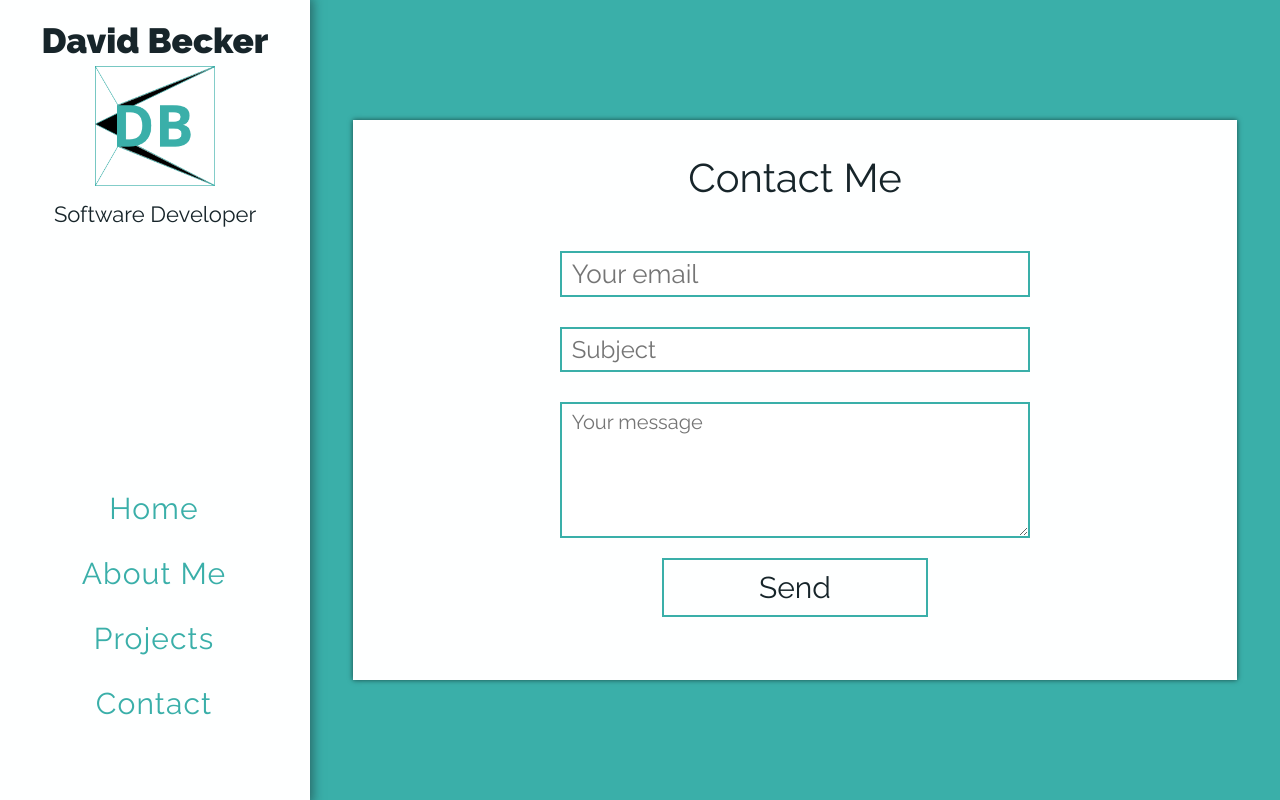
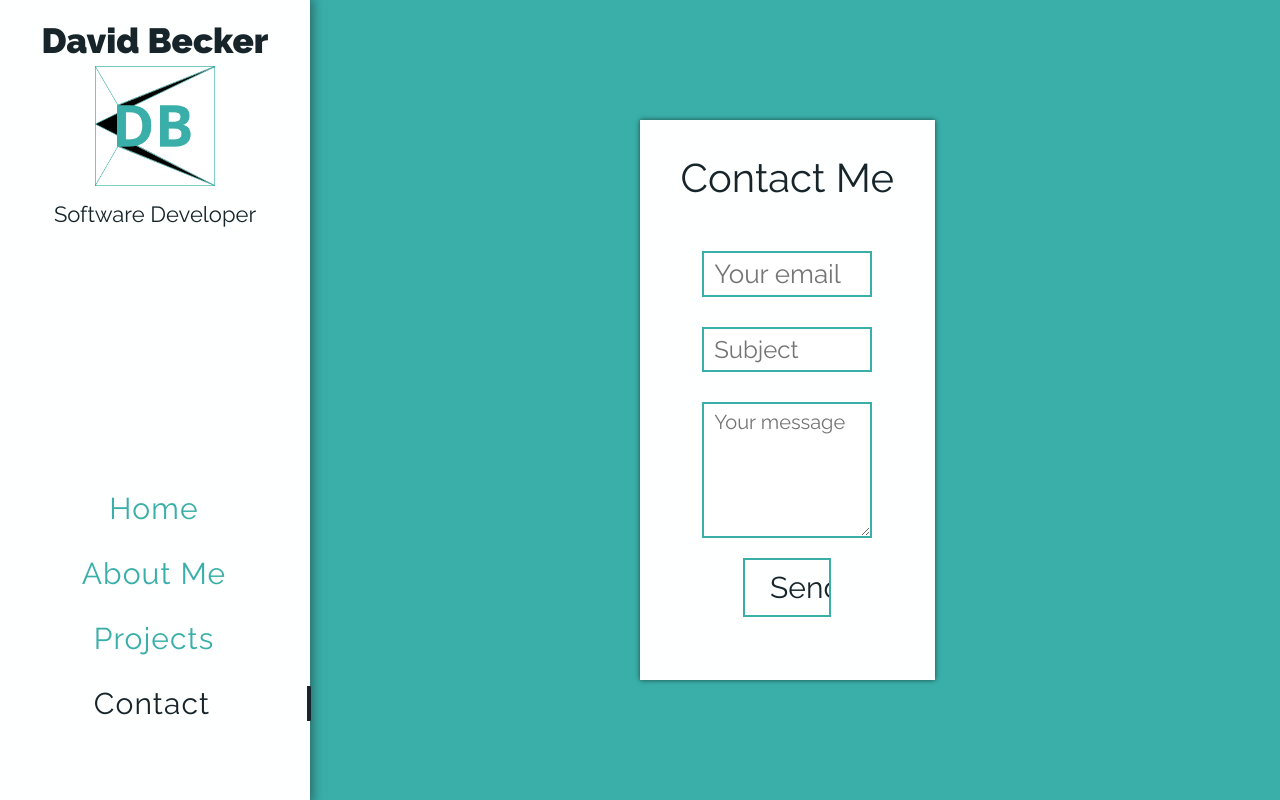
Before and after one commit to davidbecker6081/Portfolio, a React (Create React App) app: page /contact in a window 1280 px wide. Shown: the top 800 px of the page. Built offline with nearby package versions, Linux system fonts and the light colour scheme.

Commit message:
Add location to highlight link of current page

```diff
--- a/package.json
+++ b/package.json
@@ -5,6 +5,7 @@
   "dependencies": {
     "react": "^15.6.1",
     "react-dom": "^15.6.1",
+    "react-history": "^0.18.2",
     "react-scripts": "1.0.13"
   },
   "scripts": {
--- a/src/AboutMe/AboutMe.css
+++ b/src/AboutMe/AboutMe.css
@@ -5,6 +5,8 @@
 #FEFFFF - header text*/
 
 .about-me-text {
+  padding-left: 10px;
+  border-left: 1px solid #17252A;
   font-size: 16px;
   letter-spacing: 1.1px;
   line-height: 1.3;
@@ -13,6 +15,7 @@
 }
 
 .about-me-text:nth-of-type(1) {
+  border: none;
   color: #17252A;
   font-size: 25px;
 }
--- a/src/AboutMe/AboutMe.js
+++ b/src/AboutMe/AboutMe.js
@@ -2,7 +2,8 @@
 import './AboutMe.css';
 import { Link } from 'react-router-dom';
 
-const AboutMe = () => {
+const AboutMe = ({ props, checkCurrentPage }) => {
+	checkCurrentPage(props.location.pathname)
 	return (
 		<section className="about-me-container">
 			<p className="about-me-text">Who am I, you ask? Let me tell you all about ME.</p>
--- a/src/App.js
+++ b/src/App.js
@@ -9,15 +9,75 @@
 import Contact from './Contact/Contact';
 
 class App extends Component {
+	constructor() {
+		super()
+		this.state = {
+			currentPage: '/',
+		}
+	}
+
+	checkCurrentPage(location) {
+		// console.log(this.state.currentPage === location)
+		if (this.state.currentPage !== location) {
+			this.setState({
+				currentPage: location
+			})
+		}
+	}
+
 	render() {
 		return (
 			<div className="App">
-				<NavHeader />
+				<NavHeader currentPage={this.state.currentPage} />
 				<main>
-					<Route exact path="/" component={Main} />
-					<Route exact path="/projects" component={Projects} />
-					<Route exact path="/about-me" component={AboutMe} />
-					<Route exact path="/contact" component={Contact} />
+					<Route
+						exact
+						path="/"
+						render={props => (
+							<div>
+								<Main
+									props={props}
+									checkCurrentPage={this.checkCurrentPage.bind(this)}
+								/>
+							</div>
+						)}
+					/>
+					<Route
+						exact
+						path="/projects"
+						render={props => (
+							<div>
+								<Projects
+									props={props}
+									checkCurrentPage={this.checkCurrentPage.bind(this)}
+								/>
+							</div>
+						)}
+					/>
+					<Route
+						exact
+						path="/about-me"
+						render={props => (
+							<div>
+								<AboutMe
+									props={props}
+									checkCurrentPage={this.checkCurrentPage.bind(this)}
+								/>
+							</div>
+						)}
+					/>
+					<Route
+						exact
+						path="/contact"
+						render={props => (
+							<div>
+								<Contact
+									props={props}
+									checkCurrentPage={this.checkCurrentPage.bind(this)}
+								/>
+							</div>
+						)}
+					/>
 				</main>
 			</div>
 		);
--- a/src/Contact/Contact.js
+++ b/src/Contact/Contact.js
@@ -1,7 +1,8 @@
 import React from 'react';
 import './Contact.css';
 
-const Contact = () => {
+const Contact = ({ props, checkCurrentPage }) => {
+	checkCurrentPage(props.location.pathname)
 	return (
 		<section className="contact-form-container">
 			<h2>Contact Me</h2>
--- a/src/Main/Main.js
+++ b/src/Main/Main.js
@@ -2,7 +2,10 @@
 import './Main.css';
 // import { Link } from 'react-router-dom';
 
-const Main = () => {
+const Main = ({ props, checkCurrentPage }) => {
+
+	checkCurrentPage(props.location.pathname)
+
 	return (
 		<section className="main-container">
 			<div className="main-txt">
--- a/src/NavHeader/NavHeader.css
+++ b/src/NavHeader/NavHeader.css
@@ -86,6 +86,13 @@
   color: #17252A;
   font-size: 32px;
   transition: 1.3s;
+}
+
+.current {
+  border-right: 4px solid #17252A;
+  border-radius: 1px;
+  color: #17252A;
+  font-size: 32px;
 }
 
 .quick-contact {
--- a/src/NavHeader/NavHeader.js
+++ b/src/NavHeader/NavHeader.js
@@ -2,36 +2,52 @@
 import './NavHeader.css';
 import { Link } from 'react-router-dom';
 
-const NavHeader = () => {
+const NavHeader = ({ currentPage }) => {
+	const currentHome = currentPage === '/' ? 'current' : '';
+	const currentAbout = currentPage === '/about-me' ? 'current' : '';
+	const currentProjects = currentPage === '/projects' ? 'current' : '';
+	const currentContact = currentPage === '/contact' ? 'current' : '';
+
 	return (
 		<header>
 			<div className="nav-logo">
-				<h1>
-					David Becker
-				</h1>
-				<div className="david-logo"></div>
-				<h2>
-					Software Developer
-				</h2>
+				<h1>David Becker</h1>
+				<div className="david-logo" />
+				<h2>Software Developer</h2>
 			</div>
 			<div className="nav-link-container">
-				<Link to="/" className="nav-link">Home</Link>
-				<Link to="/about-me" className="nav-link">About Me</Link>
-				<Link to="/projects" className="nav-link">Projects</Link>
-				<Link to="/contact" className="nav-link">Contact</Link>
+				<Link to="/" className={`nav-link ${currentHome}`}>
+					Home
+				</Link>
+				<Link to="/about-me" className={`nav-link ${currentAbout}`}>
+					About Me
+				</Link>
+				<Link to="/projects" className={`nav-link ${currentProjects}`}>
+					Projects
+				</Link>
+				<Link to="/contact" className={`nav-link ${currentContact}`}>
+					Contact
+				</Link>
 			</div>
 			<div className="quick-contact">
 				<div className="quick-contact-links">
-					<a href="https://github.com/davidbecker6081" target="_blank" rel="noopener noreferrer">
-					</a>
-					<a href="https://www.linkedin.com/in/david-a-becker/" target="_blank" rel="noopener noreferrer">
-					</a>
-					<a href="https://www.turing.io/alumni/david-becker" target="_blank" rel="noopener noreferrer">
-					</a>
+					<a
+						href="https://github.com/davidbecker6081"
+						target="_blank"
+						rel="noopener noreferrer"
+					/>
+					<a
+						href="https://www.linkedin.com/in/david-a-becker/"
+						target="_blank"
+						rel="noopener noreferrer"
+					/>
+					<a
+						href="https://www.turing.io/alumni/david-becker"
+						target="_blank"
+						rel="noopener noreferrer"
+					/>
 				</div>
-				<p>
-					david@beckersite.com
-				</p>
+				<p>david@beckersite.com</p>
 			</div>
 		</header>
 	);
--- a/src/Projects/Projects.js
+++ b/src/Projects/Projects.js
@@ -5,6 +5,10 @@
 // import { Link } from 'react-router-dom';
 
 class Projects extends Component {
+	constructor(props) {
+		super()
+	}
+
 	renderProjects() {
 		const projectData = getProjectData();
 		return projectData.map((project, i) => (
@@ -13,6 +17,10 @@
 	}
 
 	render() {
+		const { checkCurrentPage } = this.props;
+		const { pathname } = this.props.props.location
+		checkCurrentPage(pathname)
+
 		return (
 			<div className="projects-wrapper">
 				<h2>Code</h2>
```
